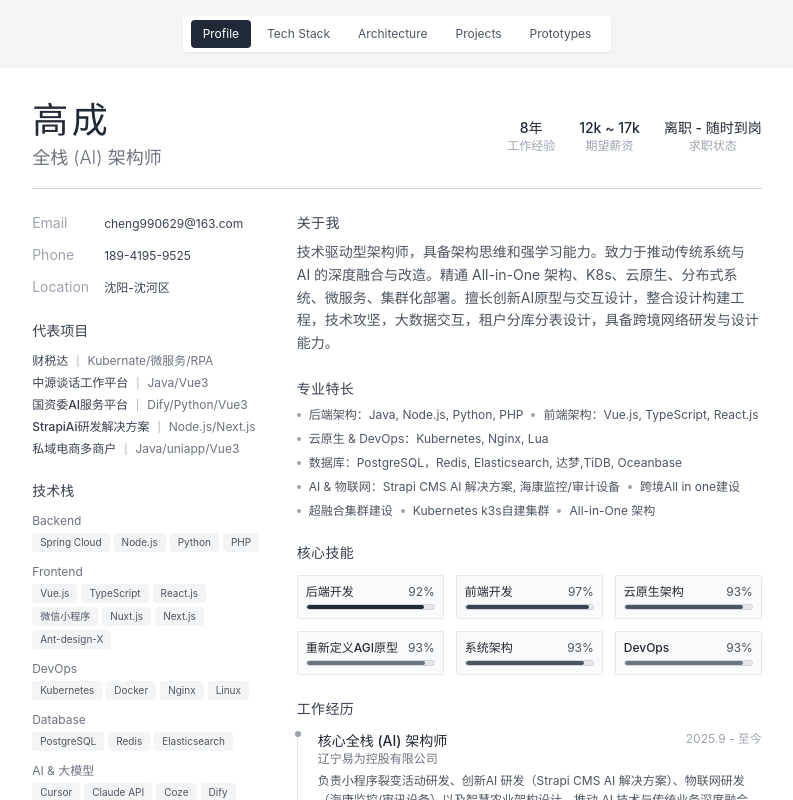
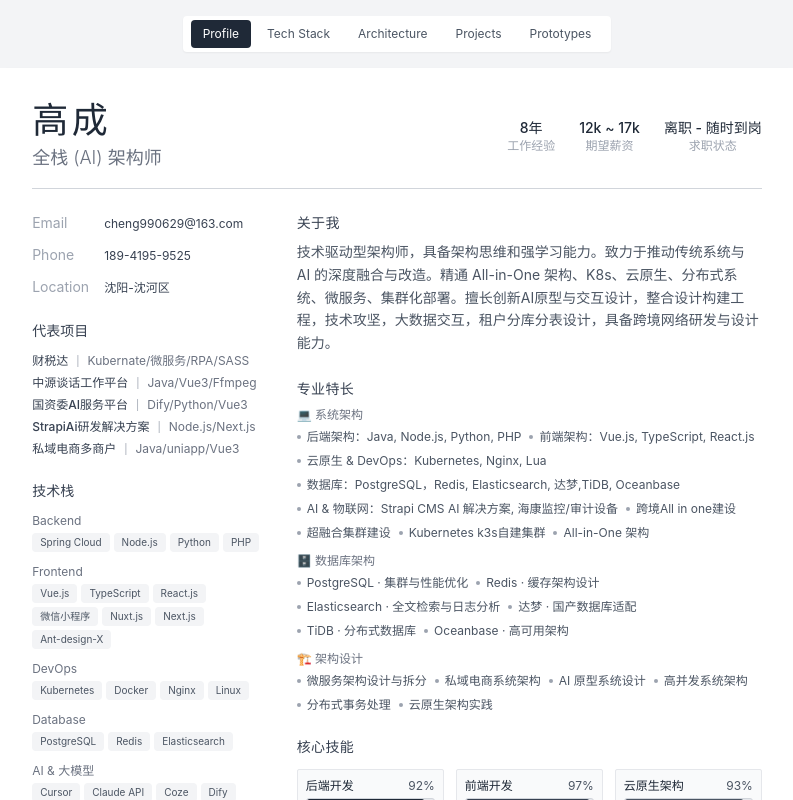
Before and after one commit to cheng990629/jianliben, a React (Vite) app: page / in a window 1280 px wide. Shown: the top 800 px of the page, without its empty margins (243-1036 px from the left). Built offline with nearby package versions, Linux system fonts and the light colour scheme.

Commit message:
feat: 专业特长添加数据库和架构设计分类

```diff
--- a/src/App.tsx
+++ b/src/App.tsx
@@ -199,13 +199,41 @@ const ProfilePage = ({ pageNum }: { pageNum: number }) => (
         {/* 专长领域 */}
         <div>
           <h3 className="text-sm font-medium text-gray-700 mb-2 uppercase tracking-wide">专业特长</h3>
+          {/* 技术架构专长 */}
+          <div className="mb-3">
+            <p className="text-xs text-gray-500 mb-1.5">💻 系统架构</p>
             <div className="flex flex-wrap gap-2">
               {personalInfo.specialties.map((spec, idx) => (
-              <div key={idx} className="flex items-center gap-2">
+                <div key={idx} className="flex items-center gap-1.5">
                   <div className="w-1 h-1 rounded-full bg-gray-400"></div>
                   <span className="text-xs text-gray-600">{spec}</span>
                 </div>
               ))}
+            </div>
+          </div>
+          {/* Database 专长 */}
+          <div className="mb-3">
+            <p className="text-xs text-gray-500 mb-1.5">🗄️ 数据库架构</p>
+            <div className="flex flex-wrap gap-2">
+              {personalInfo.specialtiesDatabase?.map((spec, idx) => (
+                <div key={idx} className="flex items-center gap-1.5">
+                  <div className="w-1 h-1 rounded-full bg-gray-400"></div>
+                  <span className="text-xs text-gray-600">{spec}</span>
+                </div>
+              ))}
+            </div>
+          </div>
+          {/* Architecture 专长 */}
+          <div>
+            <p className="text-xs text-gray-500 mb-1.5">🏗️ 架构设计</p>
+            <div className="flex flex-wrap gap-2">
+              {personalInfo.specialtiesArchitecture?.map((spec, idx) => (
+                <div key={idx} className="flex items-center gap-1.5">
+                  <div className="w-1 h-1 rounded-full bg-gray-400"></div>
+                  <span className="text-xs text-gray-600">{spec}</span>
+                </div>
+              ))}
+            </div>
           </div>
         </div>
 
--- a/src/data.ts
+++ b/src/data.ts
@@ -34,6 +34,24 @@ export const personalInfo = {
     'Kubernetes k3s自建集群',
     'All-in-One 架构',
   ],
+  // Database 专业特长
+  specialtiesDatabase: [
+    'PostgreSQL · 集群与性能优化',
+    'Redis · 缓存架构设计',
+    'Elasticsearch · 全文检索与日志分析',
+    '达梦 · 国产数据库适配',
+    'TiDB · 分布式数据库',
+    'Oceanbase · 高可用架构',
+  ],
+  // Architecture 专业特长
+  specialtiesArchitecture: [
+    '微服务架构设计与拆分',
+    '私域电商系统架构',
+    'AI 原型系统设计',
+    '高并发系统架构',
+    '分布式事务处理',
+    '云原生架构实践',
+  ],
   // 架构建设经验
   architectureExperience: [
     {
@@ -62,12 +80,12 @@ export const personalInfo = {
   quickProjects: [
     {
       name: '财税达',
-      tech: 'Kubernate/微服务/RPA',
+      tech: 'Kubernate/微服务/RPA/SASS',
       scale: '',
     },
     {
       name: '中源谈话工作平台',
-      tech: 'Java/Vue3',
+      tech: 'Java/Vue3/Ffmpeg',
       scale: '',
     },
     {
```
Lines whose indentation alone changed are shown as unchanged.
